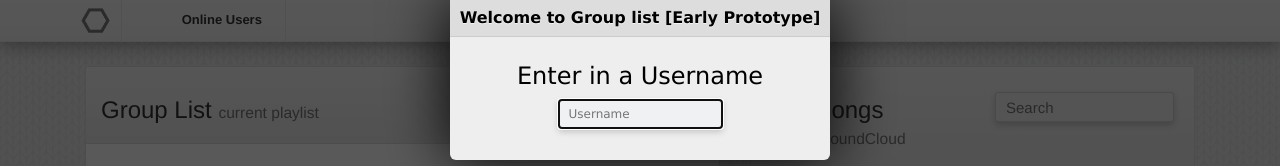
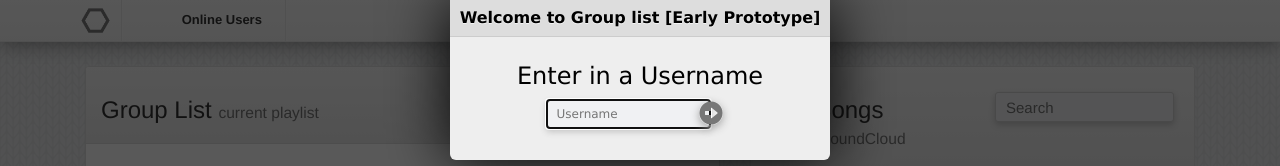
Before and after one commit to clement360/GroupList, a website: page index.html in a window 1280 px wide. Shown: the top 166 px of the page. Drawn offline with nearby package versions, Linux system fonts and the light colour scheme; no server answers; a script that the page names is missing.

Commit message:
added button for username input

```diff
--- a/index.html
+++ b/index.html
@@ -55,7 +55,6 @@
                                     <div class="panel-body">
                                         <div id="playedList" class="list-group">
                                             <!-- playedList goes here -->
-
                                         </div>
                                     </div>
                                 </div>
@@ -81,7 +80,9 @@
                                     <div class="panel-heading">
                                         <div class="row">
                                             <div class="col-sm-6"><h3>Add Songs<br> <small class="hidden-xs">Search SoundCloud</small></h3></div>
-                                            <div class="col-sm-6 searchBox textBox"><span id="searchDiv"><input type="text" placeholder="Search" id="search"></span></div>
+                                            <div class="col-sm-6 searchBox textBox">
+                                                <span id="searchDiv"><input type="text" placeholder="Search" id="search"></span>
+                                            </div>
                                         </div>
                                     </div>
                                     <div class="panel-body">
@@ -168,6 +169,8 @@
                     <h3>Enter in a Username</h3>
                     <div>
                         <input type="text" placeholder="Username" id="username" autofocus>
+                        <span id="userNameButton" class="glyphicon glyphicon-circle-arrow-right"></span>
+
                     </div>
                     <div id="errorDiv" hidden>You need a username!</div>
                 </center>
--- a/package.json
+++ b/package.json
@@ -1,6 +1,6 @@
 {
   "name": "GroupList",
-  "version": "0.0.0",
+  "version": "0.0.1",
   "description": "A collaborative Playlist Builder by Miguel Clement",
   "main": "server.js",
   "dependencies": {
--- a/public/styles.css
+++ b/public/styles.css
@@ -101,6 +101,16 @@ body {
     float: left;
     margin: 4px 20px 0px 8px;
     line-height: 22px;
+}
+
+#userNameButton{
+  font-size: x-large;
+  float: right;
+  right: 95px;
+  box-shadow: 0px 3px 9px #A6A6A6;
+  padding-top: 0px;
+  top: 2px;
+  border-radius: 13px;
 }
 
 #clearLog{
```
